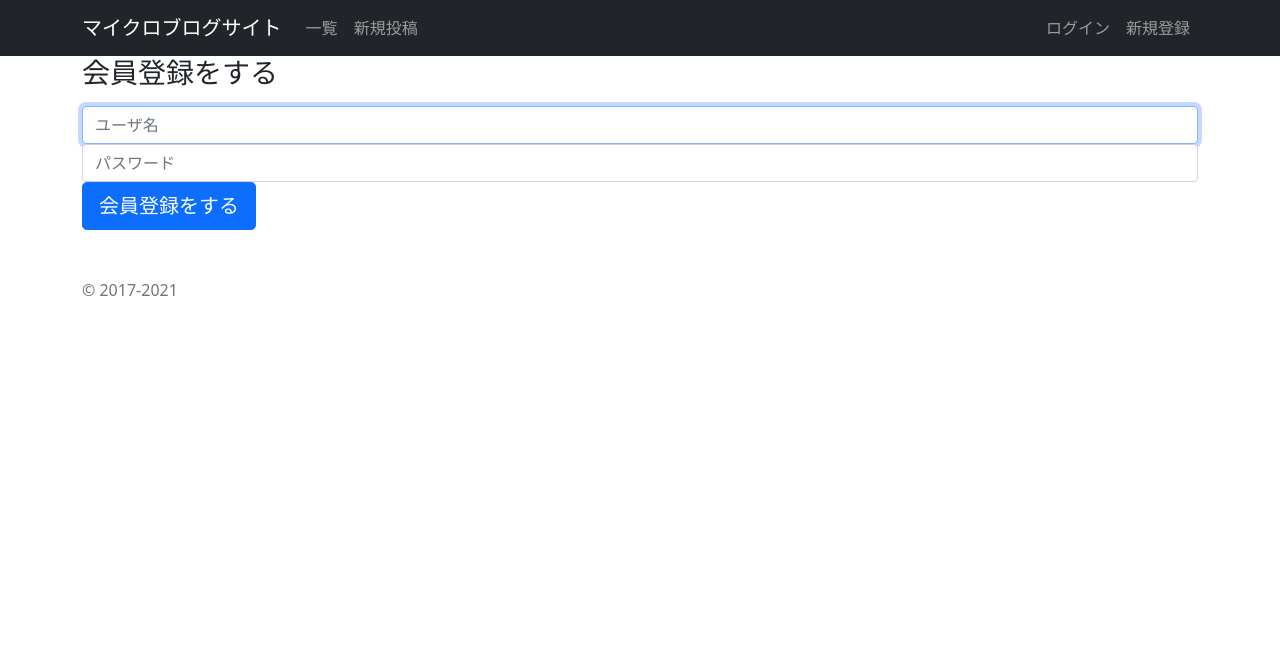
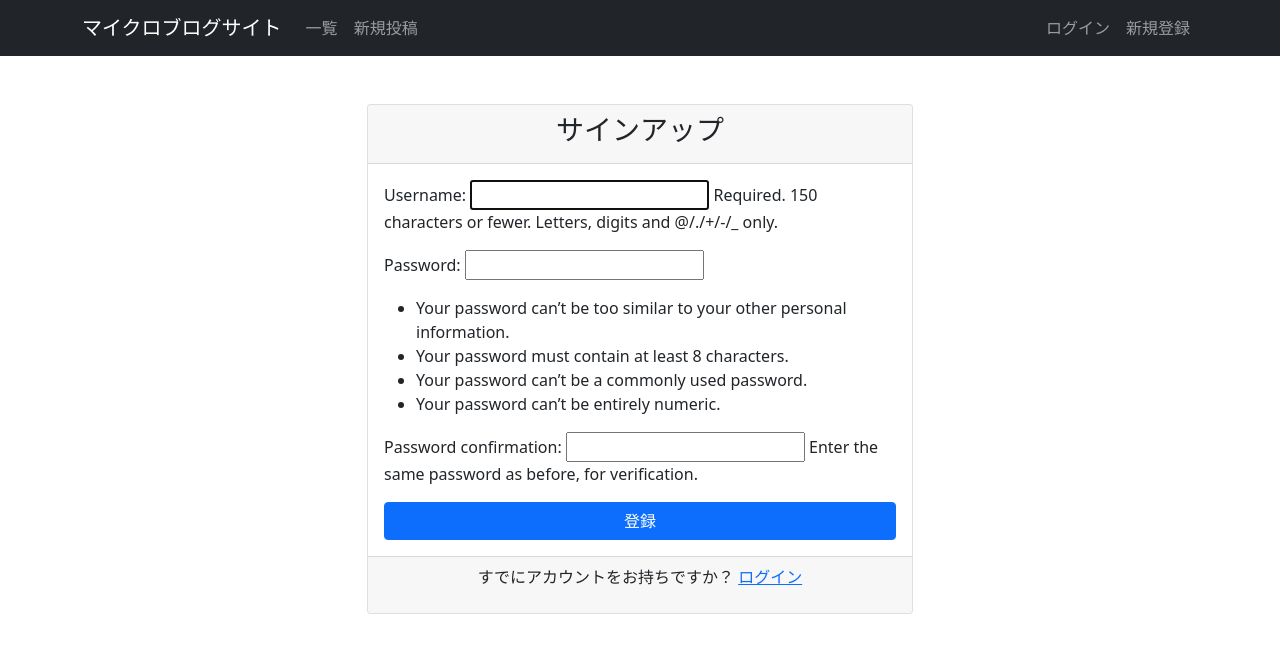
Before and after one commit to EndoShogo/ReviewApp, a Django app: page /signup/ in a window 1280 px wide. Shown: the top 653 px of the page. Run offline with Django 3.2, Linux system fonts and the light colour scheme; some libraries are stand-ins or nearby versions.

Commit message:
fix: Django標準フォームを使用してサインアップ機能を修正

```diff
--- /dev/null
+++ b/reviewpost/forms.py
@@ -0,0 +1,7 @@
+from django.contrib.auth.forms import UserCreationForm
+from django.contrib.auth.models import User
+
+class CustomUserCreationForm(UserCreationForm):
+    class Meta(UserCreationForm.Meta):
+        model = User
+        fields = ('username',)
--- a/reviewpost/urls.py
+++ b/reviewpost/urls.py
@@ -1,11 +1,11 @@
 from django.urls import path
-from .views import signupview,loginview,logoutview,listview,detailview,CreateClass,columnview,profileview,ProfileUpdateView,inboxview,message_detailview,send_messageview,like_review
+from .views import SignUpView, loginview,logoutview,listview,detailview,CreateClass,columnview,profileview,ProfileUpdateView,inboxview,message_detailview,send_messageview,like_review
 from django.conf import settings
 from django.conf.urls.static import static
 
 urlpatterns = [
     path('', listview, name='list'),  # トップページを追加
-    path('signup/',signupview,name='signup'),
+    path('signup/', SignUpView.as_view(), name='signup'),
     path('login/', loginview , name='login'),
     path('logout/', logoutview, name='logout'),
     path('list/',listview , name='list'),
--- a/reviewpost/views.py
+++ b/reviewpost/views.py
@@ -11,17 +11,12 @@ from django.contrib.auth.mixins import LoginRequiredMixin
 from django.contrib import messages as django_messages
 from django.http import JsonResponse
 
-def signupview(request):
-    if request.method == 'POST':
-        username = request.POST.get('username_data')
-        password = request.POST.get('password_data')
-        try:
-            User.objects.create_user(username=username,password=password)
-            return redirect('login')
-        except IntegrityError:
-                return render(request,'signup.html',{'error':'このユーザーはすでに登録されています'})
-    else:
-        return render(request,'signup.html')
+from .forms import CustomUserCreationForm
+
+class SignUpView(CreateView):
+    form_class = CustomUserCreationForm
+    template_name = 'signup.html'
+    success_url = reverse_lazy('login')
 
 def loginview(request):
      if request.method == 'POST':
--- a/templates/signup.html
+++ b/templates/signup.html
@@ -1,17 +1,32 @@
 {% extends 'base.html' %}
 
 {% block content %}
-
-<div class="container">
-<form class="form-signin" method="post">{% csrf_token %}
-    <h1 class = "h3 mb-3 font-weight-normal">会員登録をする</h1>
-    {% if error %}
-    {{ error }}
-    {% endif %}
-    <input type="text" id="inputEmail" class="form-control" placeholder="ユーザ名" name="username_data" required="" autofocus="">
-    <input type="password" id="inputPassword" class="form-control" placeholder="パスワード" name="password_data" required="">
-    <button class="btn btn-lg btn-primary btn-block" type="submit">会員登録をする</button>
-    <p class="mt-5 mt-3 text-muted">© 2017-2021</p>
-</form>
+<div class="container mt-5">
+    <div class="row justify-content-center">
+        <div class="col-md-6">
+            <div class="card">
+                <div class="card-header">
+                    <h3 class="text-center">サインアップ</h3>
+                </div>
+                <div class="card-body">
+                    {% if error %}
+                        <div class="alert alert-danger" role="alert">
+                            {{ error }}
+                        </div>
+                    {% endif %}
+                    <form method="post">
+                        {% csrf_token %}
+                        {{ form.as_p }}
+                        <div class="d-grid">
+                            <button type="submit" class="btn btn-primary">登録</button>
+                        </div>
+                    </form>
+                </div>
+                <div class="card-footer text-center">
+                    <p>すでにアカウントをお持ちですか？ <a href="{% url 'login' %}">ログイン</a></p>
+                </div>
+            </div>
+        </div>
+    </div>
 </div>
-{% endblock content %}
+{% endblock %}
```
